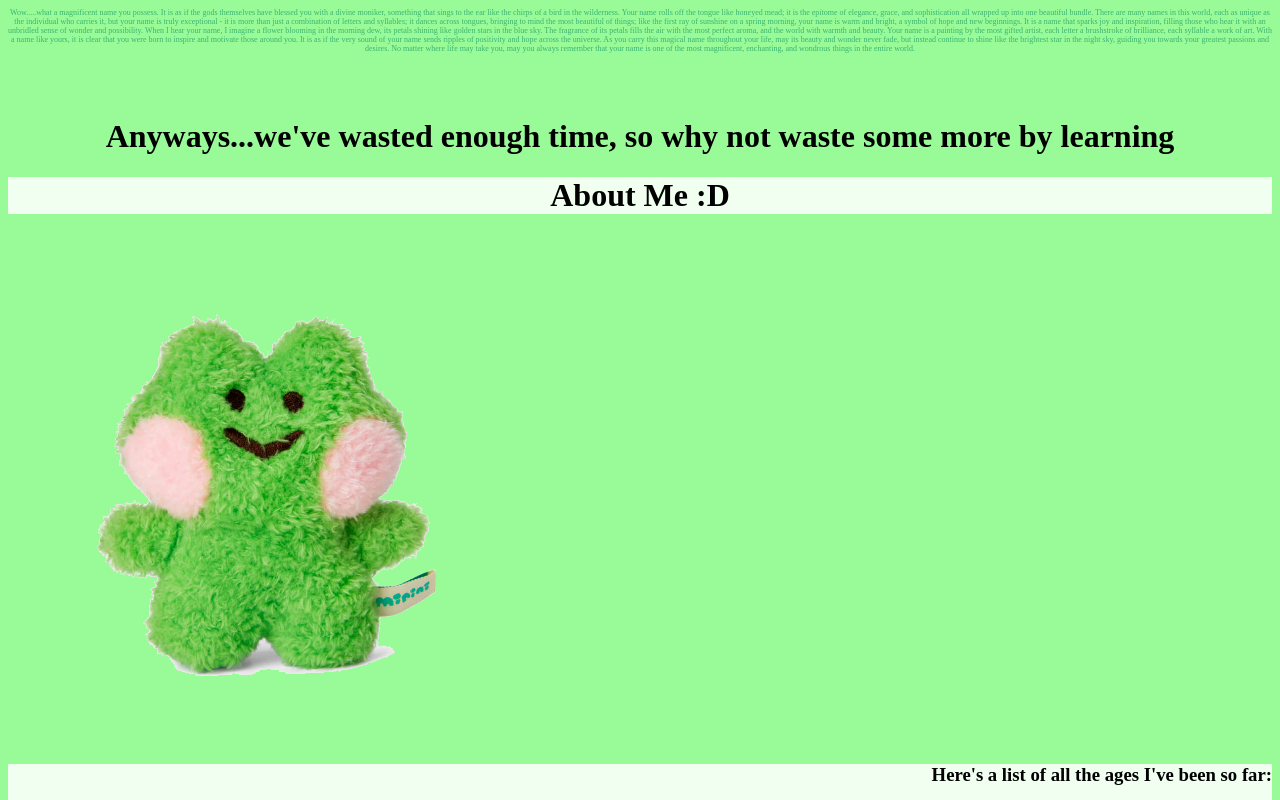
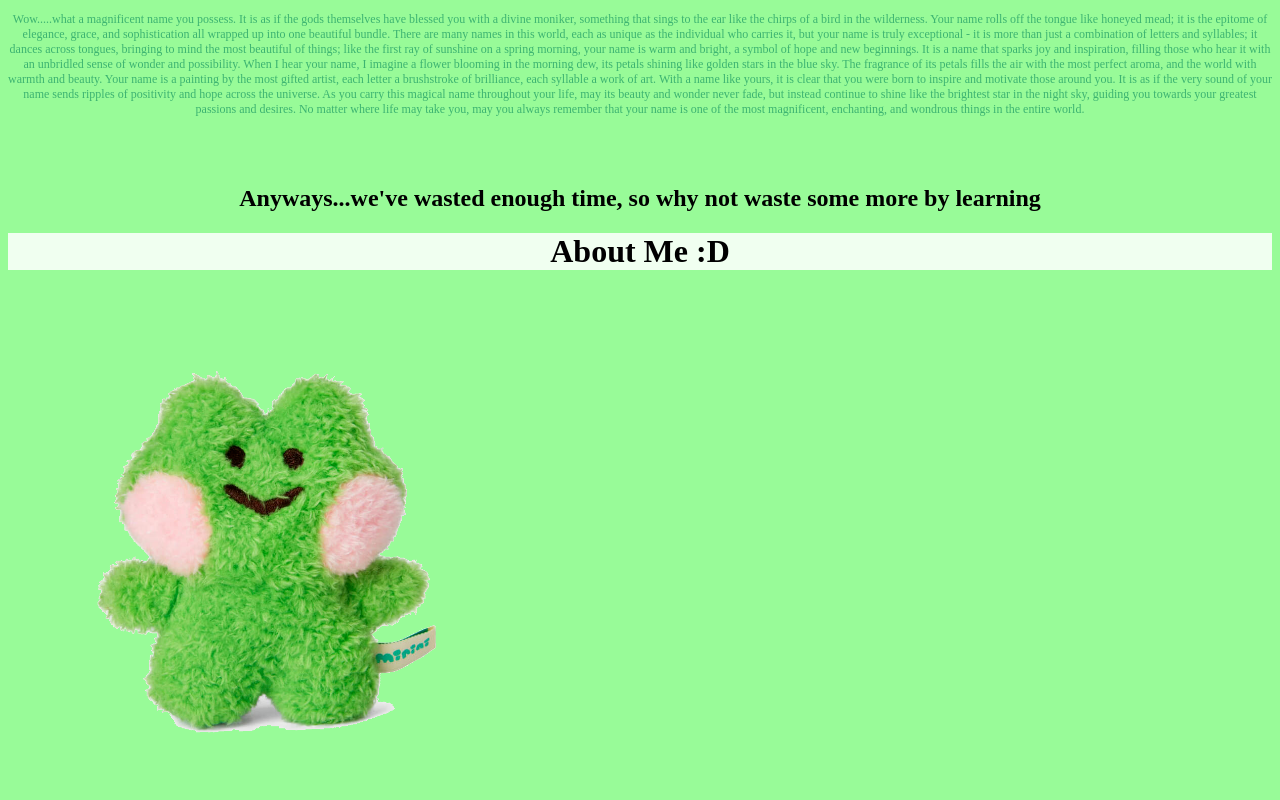
Before and after one commit to whyoho/salty-soymilk, a website: page index2.html in a window 1280 px wide. Shown: the top 800 px of the page. Drawn offline with Linux system fonts and the light colour scheme.

Commit message:
Update index2.html

```diff
--- a/index2.html
+++ b/index2.html
@@ -21,7 +21,7 @@
         No matter where life may take you, may you always remember that your name is one of the most magnificent, enchanting, and wondrous things in the entire world.
       </p>
       <br><br>
-      <h1 id = "selfDepreciating"> Anyways...we've wasted enough time, so why not waste some more by learning </h1>
+      <h2 id = "selfDepreciating"> Anyways...we've wasted enough time, so why not waste some more by learning </h2>
       <div class = "aboutMe">
         <h1> About Me :D </h1>
       </div>
@@ -66,7 +66,7 @@
       }
 
       #flattery {
-        font-size: 8px;
+        font-size: 12px;
         color: mediumseagreen;
       }
 
```
